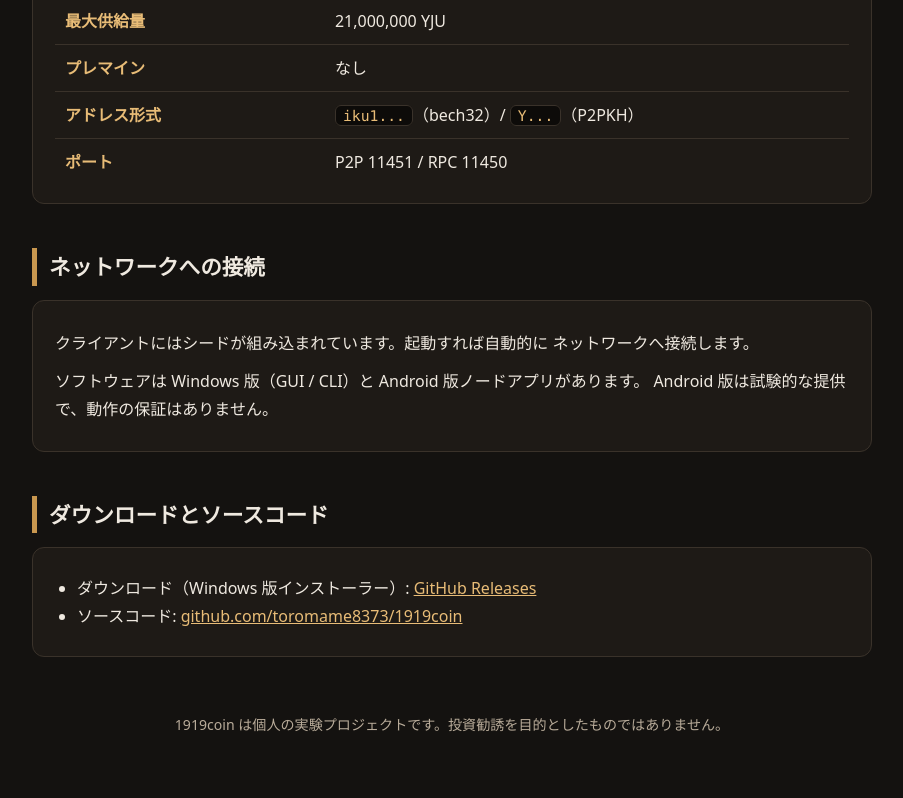
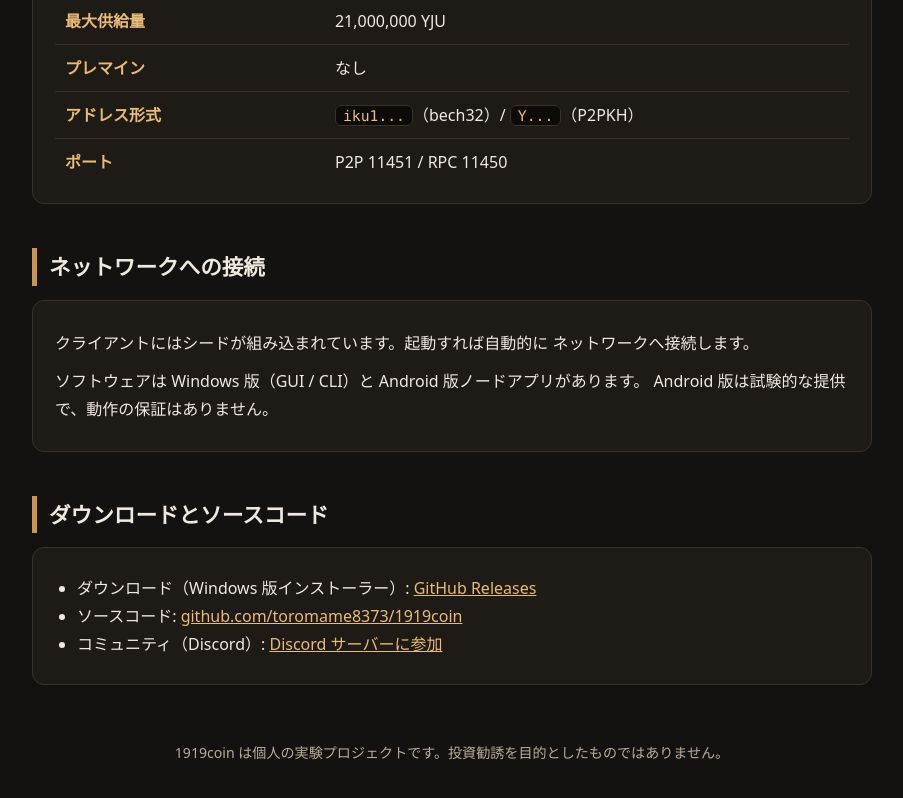
Before and after one commit to toromame8373/1919coin-site, a plain HTML site: page index.html in a window 1280 px wide. Shown: the part 919-1717 px from the top of the page, without its empty margins (188-1091 px from the left). Drawn offline with Linux system fonts and the light colour scheme.

Commit message:
Discord サーバーへの招待リンクを追加

```diff
--- a/index.html
+++ b/index.html
@@ -85,6 +85,7 @@
   <ul>
     <li>ダウンロード（Windows 版インストーラー）: <a href="https://github.com/toromame8373/1919coin/releases">GitHub Releases</a></li>
     <li>ソースコード: <a href="https://github.com/toromame8373/1919coin">github.com/toromame8373/1919coin</a></li>
+    <li>コミュニティ（Discord）: <a href="https://discord.gg/mfm8ECWQM">Discord サーバーに参加</a></li>
   </ul>
 </div>
 
```
